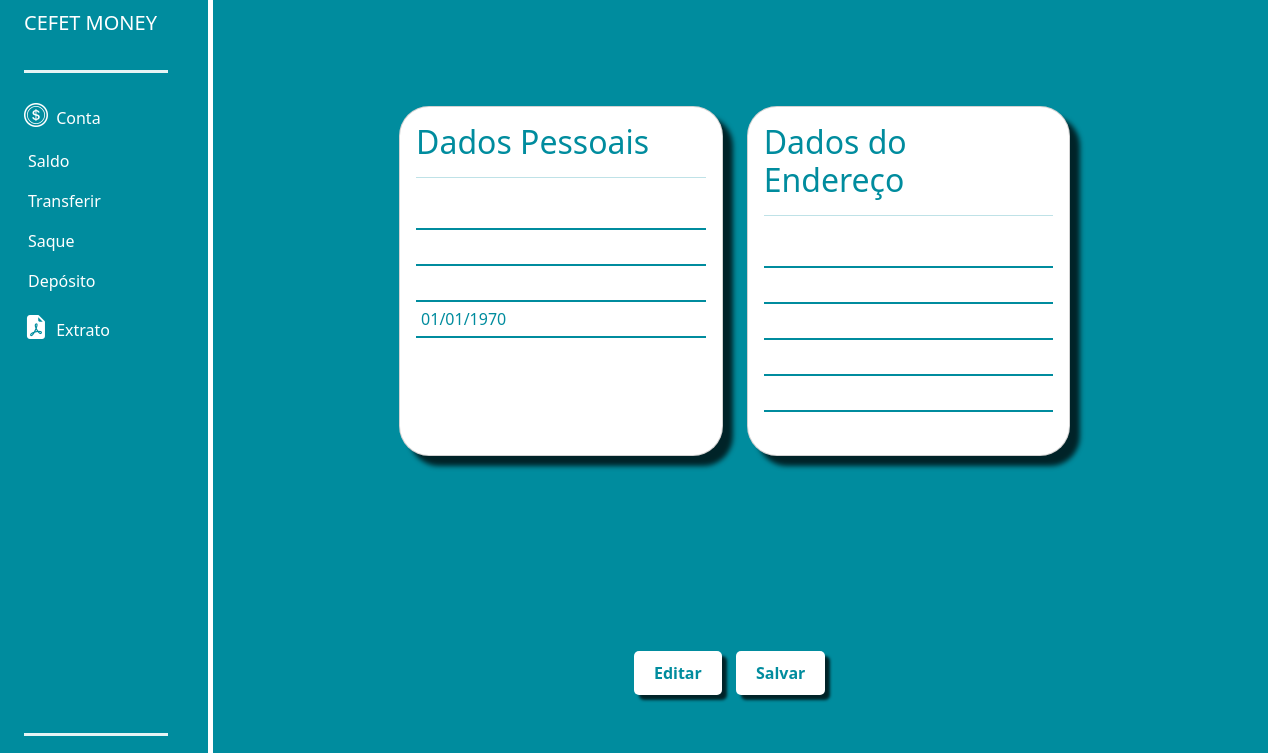
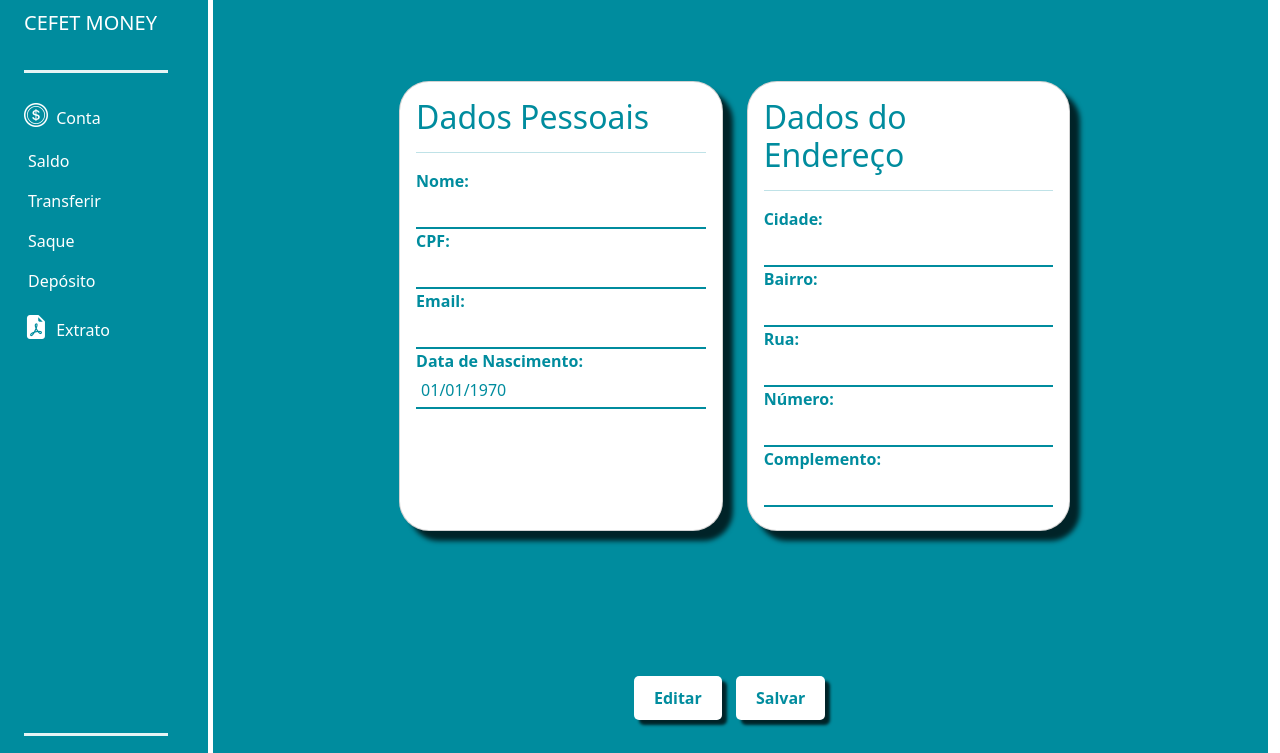
Before and after one commit to iurri283/ProjetoPweb, a PHP site: page /perfil.php in a window 1280 px wide. Shown: the top 753 px of the page. Run offline with PHP 8.4, Linux system fonts and the light colour scheme; the visitor is signed in with stand-in values (Sample User, id 1); data that the repository does not hold is empty.

```diff
--- /dev/null
+++ b/api/getUsuario.php
@@ -0,0 +1,35 @@
+<?php
+    session_start();
+
+    // Verifique se o usuário está autenticado
+    if (isset($_SESSION['dadosUser'])) {
+        // Acesso aos dados do usuário
+        $user = $_SESSION['dadosUser'];
+
+        $nomeCompleto = $user['nomeUsuario'];
+        $nome = explode(" ", $nomeCompleto);
+        $primeiroNome = $nome[0];
+
+        $cpf = $user['cpfUsuario'];
+        $dataBanco = $user['nascUsuario'];
+        $dataNascimento = date("d/m/Y", strtotime($dataBanco));
+        $email = $user['emailUsuario'];
+
+        //--------------------------------##--Dados Lozalização--##-----------------------------------
+
+        // $estado = $use['estadoUsuario'];
+        $cidade = $user['cidadeUsuario'];
+        $bairro = $user['bairroUsuario'];
+        $rua = $user['ruaUsuario'];
+        $numero = $user['numeroUsuario'];
+        $complemento = $user['compleUsuario'];
+
+
+
+
+    } else {
+        // Usuário não está autenticado, redirecione para a página de login
+        header("Location: ./index.php");
+        exit();
+    }
+?>
--- a/css/styleHome.css
+++ b/css/styleHome.css
@@ -50,7 +50,7 @@
 }
 
 .card{
-    height: 350px;
+    height: 450px;
     background-color: white;
     color: var(--corPrimaria);
     border-radius: 30px;
@@ -60,6 +60,17 @@
 }
 
 .card-input {
+    background-color: transparent;
+    border: none;
+    border-bottom: 2px solid var(--corPrimaria);
+    color: var(--corPrimaria);
+    padding: 5px;
+    width: 100%;
+    box-sizing: border-box;
+    outline: none;
+}
+
+#card-input{
     background-color: transparent;
     border: none;
     border-bottom: 2px solid var(--corPrimaria);
@@ -88,11 +99,29 @@ p strong{
     -webkit-box-shadow: 5px 5px 3px 0px rgba(0, 0, 0, 0.75);
     -moz-box-shadow: 5px 5px 3px 0px rgba(0, 0, 0, 0.75);
     box-shadow: 5px 5px 3px 0px rgba(0, 0, 0, 0.75);
-  }
+}
 
-  .btn-primary:hover {
+.btn-primary:hover {
     background-color: var(--corSecundaria);
-  }
+}
+
+.card-input {
+    position: relative;
+}
+
+.card-input label {
+    position: absolute;
+    top: -1.5rem;
+    left: 0.5rem;
+    background-color: var(--corPrimaria);
+    padding: 0 0.5rem;
+    font-size: 0.8rem;
+    color: white;
+}
+
+.card-input input[type="text"] {
+    padding-top: 1.5rem;
+}
 
 
 /*
--- a/index.php
+++ b/index.php
@@ -70,7 +70,7 @@
                     <span class="icon">
                         <ion-icon name="person"></ion-icon>
                     </span>
-                    <input type="text" name="dataNascimento" required required maxlength="10" OnKeyPress="formatar('##/##/####',this)">
+                    <input type="text" name="dataNascimento" required maxlength="10" OnKeyPress="formatar('##/##/####',this)">
                     <label>Data Nascimento</label>
                 </div>
                 <div class="input-box">
--- a/perfil.php
+++ b/perfil.php
@@ -1,35 +1,5 @@
 <?php
-session_start();
-
-// Verifique se o usuário está autenticado
-if (isset($_SESSION['dadosUser'])) {
-    // Acesso aos dados do usuário
-    $user = $_SESSION['dadosUser'];
-
-    $nomeCompleto = $user['nomeUsuario'];
-    $nome = explode(" ", $nomeCompleto);
-    $primeiroNome = $nome[0];
-
-    $cpf = $user['cpfUsuario'];
-    $dataBanco = $user['nascUsuario'];
-    $dataNascimento = date("d/m/Y", strtotime($dataBanco));
-    $email = $user['emailUsuario'];
-
-    //--------------------------------##--Dados Lozalização--##-----------------------------------
-
-    // $estado = $use['estadoUsuario'];
-    $cidade = $user['cidadeUsuario'];
-    $bairro = $user['bairroUsuario'];
-    $rua = $user['ruaUsuario'];
-    $numero = $user['numeroUsuario'];
-    $complemento = $user['compleUsuario'];
-
-
-} else {
-    // Usuário não está autenticado, redirecione para a página de login
-    header("Location: ./index.php");
-    exit();
-}
+    require('./api/getUsuario.php');
 ?>
 
 <!DOCTYPE html>
@@ -43,6 +13,7 @@ if (isset($_SESSION['dadosUser'])) {
     <link rel="stylesheet" href="https://cdn.jsdelivr.net/npm/bootstrap-icons@1.10.2/font/bootstrap-icons.css" integrity="sha384-b6lVK+yci+bfDmaY1u0zE8YYJt0TZxLEAFyYSLHId4xoVvsrQu3INevFKo+Xir8e" crossorigin="anonymous">
     <link rel="stylesheet" href="./css/styleHome.css">
     <script src="./scripts/habilitaInputs.js"></script>
+    <script src="./scripts/mascaraCPF.js"></script>
     <title>Perfil</title>
 </head>
 <body>
@@ -57,10 +28,10 @@ if (isset($_SESSION['dadosUser'])) {
                         <div class="card-body text-justify">
                             <h2 class="card-title">Dados Pessoais</h2>
                             <hr>
-                            <input type="text" class="card-input" value="<?php echo $nomeCompleto ?>" readonly>
-                            <input type="text" class="card-input" value="<?php echo $cpf ?>" readonly>
-                            <input type="text" class="card-input" value="<?php echo $email ?>" readonly>
-                            <input type="text" class="card-input" value="<?php echo $dataNascimento ?>" readonly>
+                            <strong>Nome: </strong><input type="text" class="card-input" name="nomeCompleto" value="<?php echo $nomeCompleto ?>" readonly>
+                            <strong>CPF: </strong><input type="text" id="card-input" name="cpf" value="<?php echo $cpf ?>" maxlength="14" OnKeyPress="formatar('###.###.###-##',this)" readonly>
+                            <strong>Email: </strong><input type="text" class="card-input" name="email" value="<?php echo $email ?>" readonly>
+                            <strong>Data de Nascimento: </strong><input type="text" class="card-input" name="dataNascimento" value="<?php echo $dataNascimento ?>" maxlength="10" OnKeyPress="formatar('##/##/####',this)" readonly>
                         </div>
                     </div>
                 </div>
@@ -70,11 +41,11 @@ if (isset($_SESSION['dadosUser'])) {
                             <h2 class="card-title">Dados do Endereço</h2>
                             <hr>
                             <!-- <input type="text" class="card-input" value="<?php echo $estado ?>" readonly> -->
-                            <input type="text" class="card-input" value="<?php echo $cidade ?>" readonly>
-                            <input type="text" class="card-input" value="<?php echo $bairro ?>" readonly>
-                            <input type="text" class="card-input" value="<?php echo $rua ?>" readonly>
-                            <input type="text" class="card-input" value="<?php echo $numero ?>" readonly>
-                            <input type="text" class="card-input" value="<?php echo $complemento ?>" readonly>
+                            <strong>Cidade: </strong><input type="text" class="card-input" name="cidade" value="<?php echo $cidade ?>" readonly>
+                            <strong>Bairro: </strong><input type="text" class="card-input" name="bairro" value="<?php echo $bairro ?>" readonly>
+                            <strong>Rua: </strong><input type="text" class="card-input" name="rua" value="<?php echo $rua ?>" readonly>
+                            <strong>Número: </strong><input type="text" class="card-input" name="numero" value="<?php echo $numero ?>" readonly>
+                            <strong>Complemento: </strong><input type="text" class="card-input" name="complemento" value="<?php echo $complemento ?>" readonly>
                         </div>
                     </div>
                 </div>
```
Also changed, not shown: api/attUsuario.php (added, +19 -0 lines), classes/usuario.php (+36 -0 lines).
